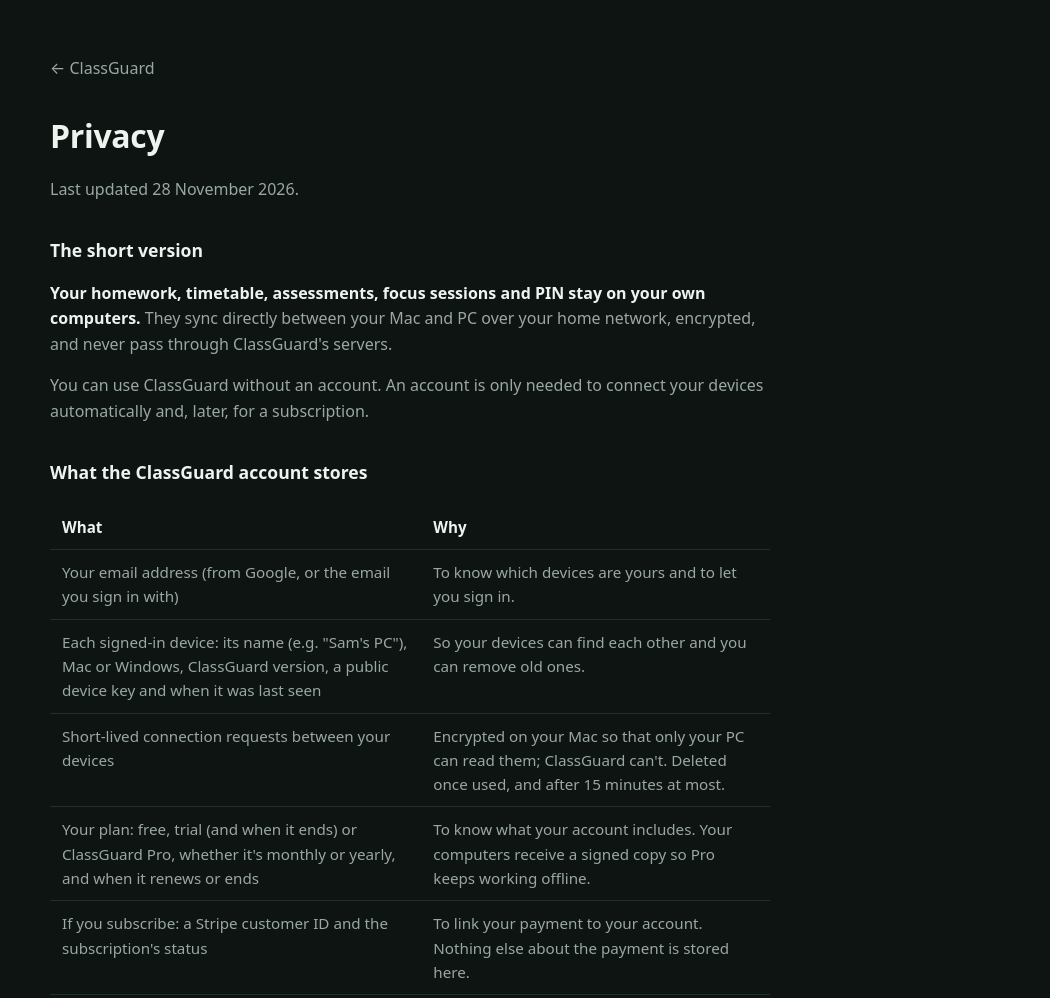
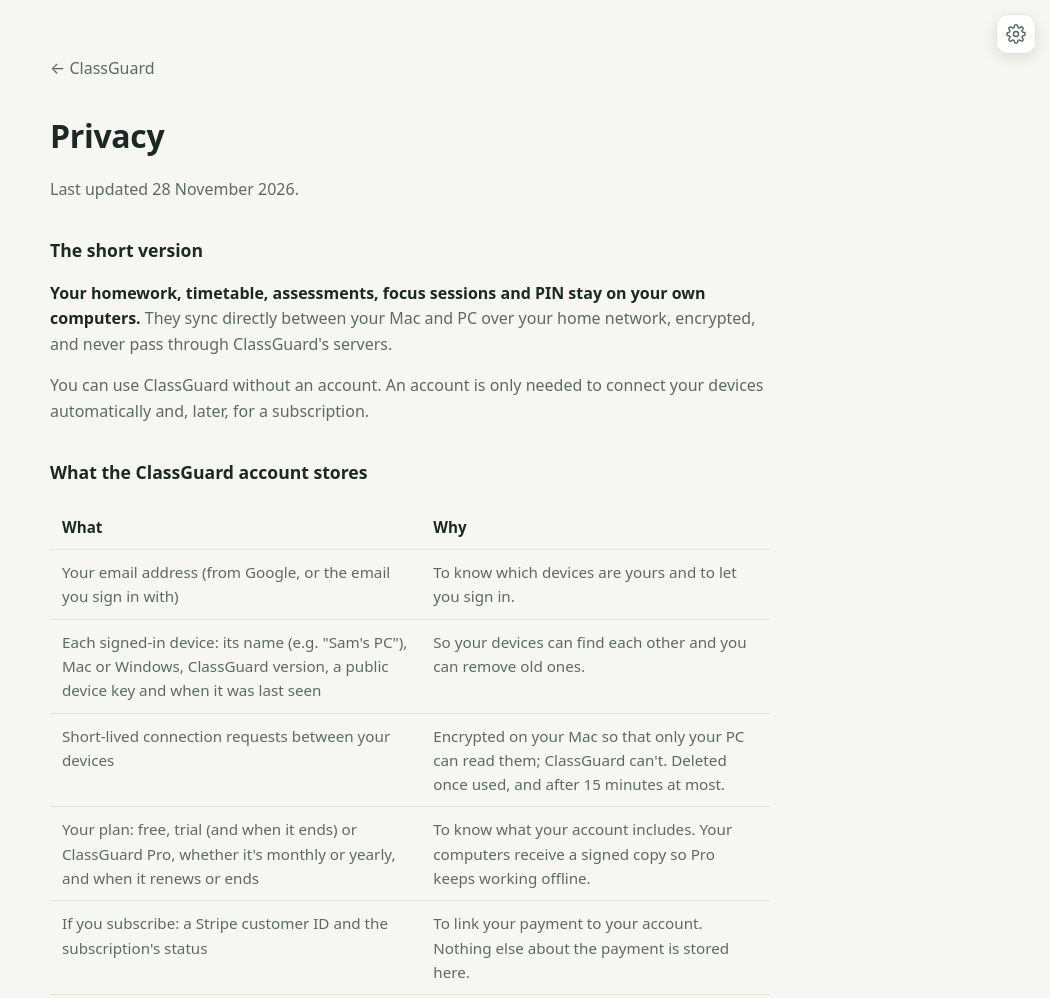
Before and after one commit to Class-Guard/classguard-releases, a plain HTML site: page privacy.html in a window 1280 px wide. Shown: the top 998 px of the page, without its empty margins (230-1280 px from the left). Drawn offline with Linux system fonts and the light colour scheme.

Commit message:
Site: light and dark modes, settings, parent page improvements

```diff
--- a/privacy.html
+++ b/privacy.html
@@ -5,8 +5,10 @@
 <meta name="viewport" content="width=device-width, initial-scale=1, viewport-fit=cover">
 <title>ClassGuard privacy</title>
 <link rel="icon" type="image/png" href="favicon.png">
+<link rel="stylesheet" href="theme.css">
+<script src="theme.js"></script>
+
 <style>
-  :root { --bg:#0d1411; --panel:#141d19; --line:#23302a; --ink:#eef3ef; --muted:#9aa8a0; --accent:#7ad3a5; color-scheme: dark; }
   * { box-sizing: border-box; }
   body { margin:0; background:var(--bg); color:var(--ink); font:16px/1.6 system-ui,-apple-system,"Segoe UI Variable Text","Segoe UI",Roboto,sans-serif; padding:0 20px; }
   main { max-width:720px; margin:0 auto; padding:56px 0 calc(56px + env(safe-area-inset-bottom,0px)); }
```
